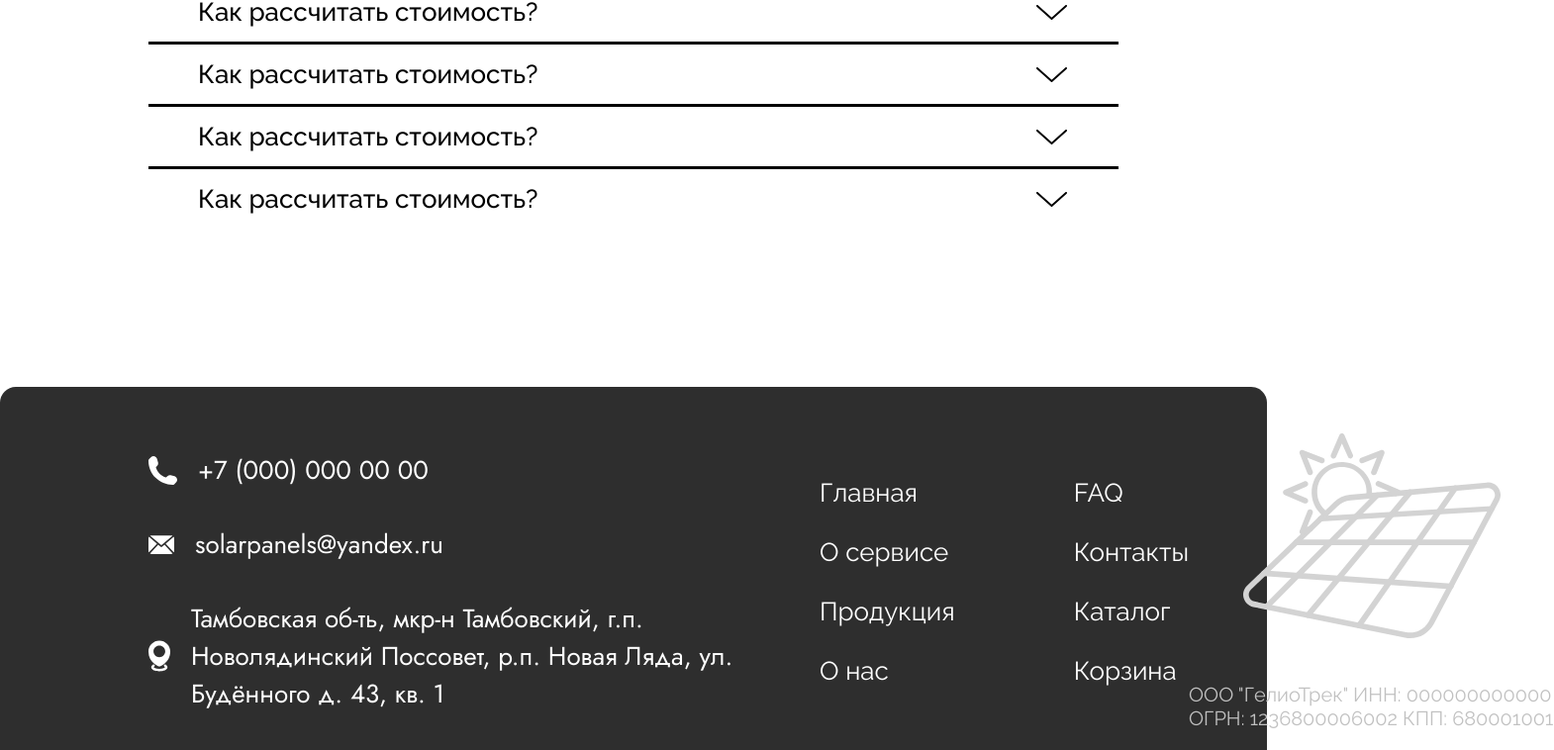
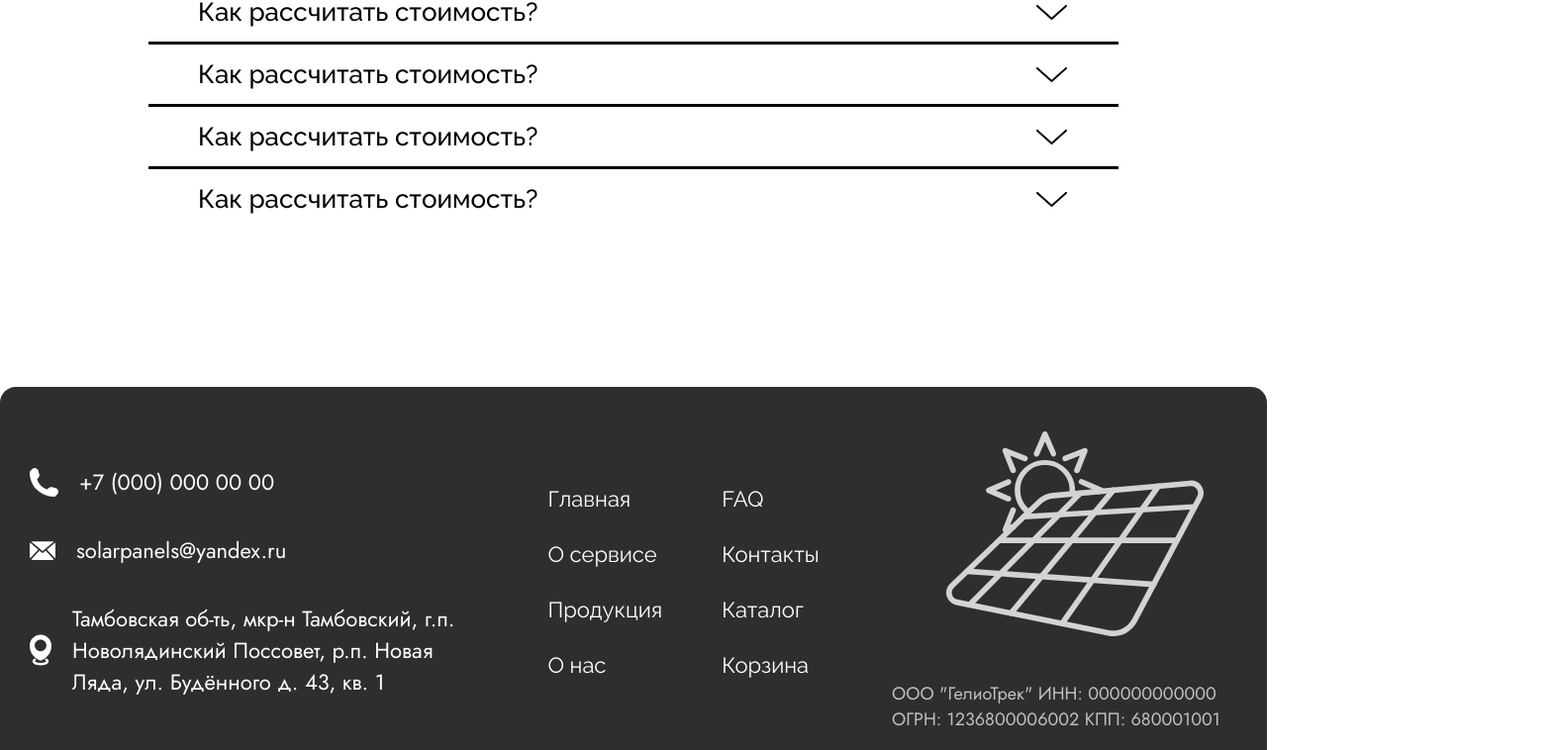
Before and after one commit to Leequren/solar-panels, a React (Vite) app: page / in a window 1280 px wide. Shown: the part 3887-4645 px from the top of the page at 99% size, 1570 px wide, since content can reach past the window. Built offline with nearby package versions, Linux system fonts and the light colour scheme.

Commit message:
adaptive Footer

```diff
--- a/src/components/footer/CompanyInfo/CompanyInfo.tsx
+++ b/src/components/footer/CompanyInfo/CompanyInfo.tsx
@@ -1,16 +1,41 @@
 import SolarPanel from "../../../assets/img/SolarPanelFooter.svg?react";
 import styled from "styled-components";
+import {useWindowWidth} from "@/hoocks/useWindowSize/useWindowWidth.tsx";
 
 const Text = styled.div`
+    font-family: Jost, sans-serif;
     color: #c1c1c1;
     font-size: 20px;
     font-weight: 400;
     width: 369px;
     text-align: left;
+    @media (max-width: 1700px) {
+        font-size: 18px;
+    }
+    @media (max-width: 1149px) {
+        align-self: flex-end;
+        margin-top: 18px;
+    }
+    @media (max-width: 600px) {
+        font-size: 16px;
+        width: 340px;
+    }
+
+    @media (max-width: 500px) {
+        font-size: 14px;
+        width: 290px;
+    }
 `;
 
 export function CompanyInfo() {
-  return (
+
+    const isMobile = useWindowWidth() < 1150
+
+    return isMobile ? (
+        <Text>
+            ООО "ГелиоТрек" ИНН: 000000000000 ОГРН: 1236800006002 КПП: 680001001
+        </Text>
+    ) : (
         <div
             style={{
                 display: "flex",
@@ -19,10 +44,10 @@ export function CompanyInfo() {
                 alignItems: "center",
             }}
         >
-      <SolarPanel />
+            <SolarPanel/>
             <Text>
                 ООО "ГелиоТрек" ИНН: 000000000000 ОГРН: 1236800006002 КПП: 680001001
             </Text>
         </div>
-  );
+    )
 }
--- /dev/null
+++ b/src/components/footer/CompanyInfo/CompanySvg.tsx
@@ -0,0 +1,14 @@
+import SolarPanel from "../../../assets/img/SolarPanelFooter.svg?react";
+import React from "react";
+
+interface CompanySvgProps {
+    isBig?: boolean
+}
+
+export const CompanyInfoSvg: React.FC<CompanySvgProps> = ({isBig}) => {
+    return (
+        <div>
+            <SolarPanel height={isBig ? 190 : 90} width={isBig ? 210 : 113}/>
+        </div>
+    );
+}
--- a/src/components/footer/Contacts/Contacts.tsx
+++ b/src/components/footer/Contacts/Contacts.tsx
@@ -4,10 +4,16 @@ import Email from "../../../assets/img/EmailIcon.svg?react";
 import Address from "../../../assets/img/AddressIcon.svg?react";
 import {FC, SVGProps} from "react";
 import styled from "styled-components";
+import {useWindowWidth} from "@/hoocks/useWindowSize/useWindowWidth.tsx";
+
+
+interface contactsProps {
+    id?: number
+}
 
 interface IContactItem {
-    name: string;
-    Icon: FC<SVGProps<SVGSVGElement>>
+    name: string,
+    Icon?: FC<SVGProps<SVGSVGElement>>
 }
 
 const contactItems: IContactItem[] = [
@@ -33,8 +39,18 @@ const ContactsStyled = styled.div`
     gap: 37px;
 `
 
-export function Contacts() {
-    return (
+export const Contacts: FC<contactsProps> = ({id}) => {
+    let isMobile = useWindowWidth() < 1150
+
+    return isMobile ? (
+        <ContactsStyled>
+            {id !== undefined && id >= 0 && id < contactItems.length ? (
+                <ContactsItem key={id} name={contactItems[id].name}/>
+            ) : (
+                <div>Контакт не найден</div>
+            )}
+        </ContactsStyled>
+    ) : (
         <ContactsStyled>
             {contactItems.map((item, index) => (
                 <ContactsItem key={index} {...item} />
--- a/src/components/footer/Contacts/ContactsItem.tsx
+++ b/src/components/footer/Contacts/ContactsItem.tsx
@@ -2,8 +2,8 @@ import React, {FC, SVGProps} from "react";
 import styled from "styled-components";
 
 interface IContactsProps {
-    name: string;
-    Icon: FC<SVGProps<SVGSVGElement>>;
+    name: string,
+    Icon?: FC<SVGProps<SVGSVGElement>>
 }
 
 const ContactsItemStyled = styled.div`
@@ -19,14 +19,31 @@ const ContactsItemStyled = styled.div`
         font-weight: 400;
         text-wrap: wrap;
         width: 628px;
+        @media (max-width: 1700px) {
+            width: 500px;
+        }
+        @media (max-width: 1300px) {
+            width: 400px;
+            font-size: 22px;
+        }
+        @media (max-width: 1149px) {
+            width: 100%;
+            text-align: center;
+        }
+        @media (max-width: 600px) {
+            font-size: 18px;
+        }
+        @media (max-width: 500px) {
+            font-size: 16px;
+        }
     }
 `
 
-export const ContactsItem: React.FC<IContactsProps> = ({name, Icon}) => {
+export const ContactsItem: React.FC<IContactsProps> = ({ name, Icon }) => {
     return (
         <ContactsItemStyled>
-            <Icon/>
+            {Icon && <Icon />}
             <h1>{name}</h1>
         </ContactsItemStyled>
-    )
-}
+    );
+};
--- a/src/components/footer/Footer.tsx
+++ b/src/components/footer/Footer.tsx
@@ -2,6 +2,8 @@ import { Contacts } from "./Contacts/Contacts.tsx";
 import styled from "styled-components";
 import { MainInfo } from "./MainInfo/MainInfo";
 import { CompanyInfo } from "./CompanyInfo/CompanyInfo";
+import {useWindowWidth} from "@/hoocks/useWindowSize/useWindowWidth.tsx";
+import {CompanyInfoSvg} from "@/components/footer/CompanyInfo/CompanySvg.tsx";
 
 const FooterStyled = styled.div`
     display: flex;
@@ -14,10 +16,59 @@ const FooterStyled = styled.div`
     padding-right: 150px;
     flex-direction: row;
     justify-content: space-between;
+    @media (max-width: 1700px) {
+        padding-left: 50px;
+        padding-right: 50px;
+    }
+    @media (max-width: 1350px) {
+        padding-left: 30px;
+        padding-right: 10px;
+    }
+    @media (max-width: 1149px) {
+        padding: 20px 15px;
+        flex-direction: column;
+        height: 100%;
+    }
 `;
 
+const FooterMobileContainer = styled.div`
+    display: flex;
+    flex-direction: row;
+    justify-content: space-between;
+    align-items: center;
+    width: 100%;
+    margin-bottom: 25px;
+`
+
+const FooterContactsContainer = styled.div`
+    display: flex;
+    flex-direction: row;
+    justify-content: space-evenly;
+    text-align: center;
+    width: 100%;
+    margin-bottom: 18px;
+`
+
 export function Footer() {
-  return (
+
+    const isMobile = useWindowWidth() < 1150
+    const isBig = useWindowWidth() > 600
+
+    return isMobile ? (
+        <FooterStyled>
+            <FooterMobileContainer>
+                <MainInfo isOneColumn={true}/>
+                <CompanyInfoSvg isBig={isBig}/>
+                <MainInfo isOneColumn={false}/>
+            </FooterMobileContainer>
+            <FooterContactsContainer>
+                <Contacts id={0}/>
+                <Contacts id={1}/>
+            </FooterContactsContainer>
+            <Contacts id={2}/>
+            <CompanyInfo/>
+        </FooterStyled>
+    ) : (
         <FooterStyled>
             <Contacts />
             <MainInfo />
--- a/src/components/footer/MainInfo/MainButton.tsx
+++ b/src/components/footer/MainInfo/MainButton.tsx
@@ -12,6 +12,15 @@ const MainButtonStyled = styled.a`
     font-size: 26px;
     font-weight: 400;
     color: white;
+    @media (max-width: 1300px) {
+        font-size: 22px;
+    }
+    @media (max-width: 600px) {
+        font-size: 18px;
+    }
+    @media (max-width: 500px) {
+        font-size: 16px;
+    }
 `
 
 export const MainButton: React.FC<MainButtonProps> = ({ name, path }) => {
--- a/src/components/footer/MainInfo/MainInfo.tsx
+++ b/src/components/footer/MainInfo/MainInfo.tsx
@@ -1,10 +1,19 @@
-import { MainButton } from "./MainButton";
+import {MainButton} from "./MainButton";
 import styled from "styled-components";
+import React from "react";
+import {useWindowWidth} from "@/hoocks/useWindowSize/useWindowWidth.tsx";
+
+interface MainInfoProps {
+    isOneColumn?: boolean
+}
 
 const MainInfoStyled = styled.div`
     display: flex;
     flex-direction: row;
     gap: 120px;
+    @media (max-width: 1500px) {
+        gap: 60px;
+    }
 `;
 
 const Column = styled.div`
@@ -14,21 +23,41 @@ const Column = styled.div`
     justify-content: center;
 `;
 
-export function MainInfo() {
-  return (
+export const MainInfo: React.FC<MainInfoProps> = ({isOneColumn}) => {
+    const isMobile = useWindowWidth() < 1150
+
+    return isMobile ? (
+
+        isOneColumn ? (
+            <Column>
+                <MainButton name={"Главная"} path={"#Home"}/>
+                <MainButton name={"О сервисе"} path={"#Advantages"}/>
+                <MainButton name={"Продукция"} path={"#Products"}/>
+                <MainButton name={"О нас"} path={"#AboutUs"}/>
+            </Column>
+        ) : (
+            <Column>
+                <MainButton name={"FAQ"} path={"#FAQ"}/>
+                <MainButton name={"Контакты"} path={"#Contacts"}/>
+                <MainButton name={"Каталог"} path={"#Catalog"}/>
+                <MainButton name={"Корзина"} path={"#Cart"}/>
+            </Column>
+        )
+
+    ) : (
         <MainInfoStyled>
             <Column>
-        <MainButton name={"Главная"} path={"#Home"} />
-        <MainButton name={"О сервисе"} path={"#Advantages"} />
-        <MainButton name={"Продукция"} path={"#Products"} />
-        <MainButton name={"О нас"} path={"#AboutUs"} />
+                <MainButton name={"Главная"} path={"#Home"}/>
+                <MainButton name={"О сервисе"} path={"#Advantages"}/>
+                <MainButton name={"Продукция"} path={"#Products"}/>
+                <MainButton name={"О нас"} path={"#AboutUs"}/>
             </Column>
             <Column>
-        <MainButton name={"FAQ"} path={"#FAQ"} />
-        <MainButton name={"Контакты"} path={"#Contacts"} />
-        <MainButton name={"Каталог"} path={"#Catalog"} />
-        <MainButton name={"Корзина"} path={"#Cart"} />
+                <MainButton name={"FAQ"} path={"#FAQ"}/>
+                <MainButton name={"Контакты"} path={"#Contacts"}/>
+                <MainButton name={"Каталог"} path={"#Catalog"}/>
+                <MainButton name={"Корзина"} path={"#Cart"}/>
             </Column>
         </MainInfoStyled>
-  );
+    )
 }
--- a/src/components/header/Nav/NavBlock.tsx
+++ b/src/components/header/Nav/NavBlock.tsx
@@ -31,13 +31,15 @@ const BurgerMenu = styled.div`
     position: relative;
     justify-content: center;
     align-items: flex-start;
-`
+    padding: 10px;
+    cursor: pointer;
+`;
 
 const BurgerMenuItem = styled.div`
     display: flex;
     position: absolute;
     top: 40px;
-    right: -30px;
+    right: -20px;
     left: auto;
     bottom: auto;
     flex-direction: column;
```
Also changed, not shown: 1 other file (tests, documents, lock files or other folders). Lines whose indentation alone changed are shown as unchanged.
